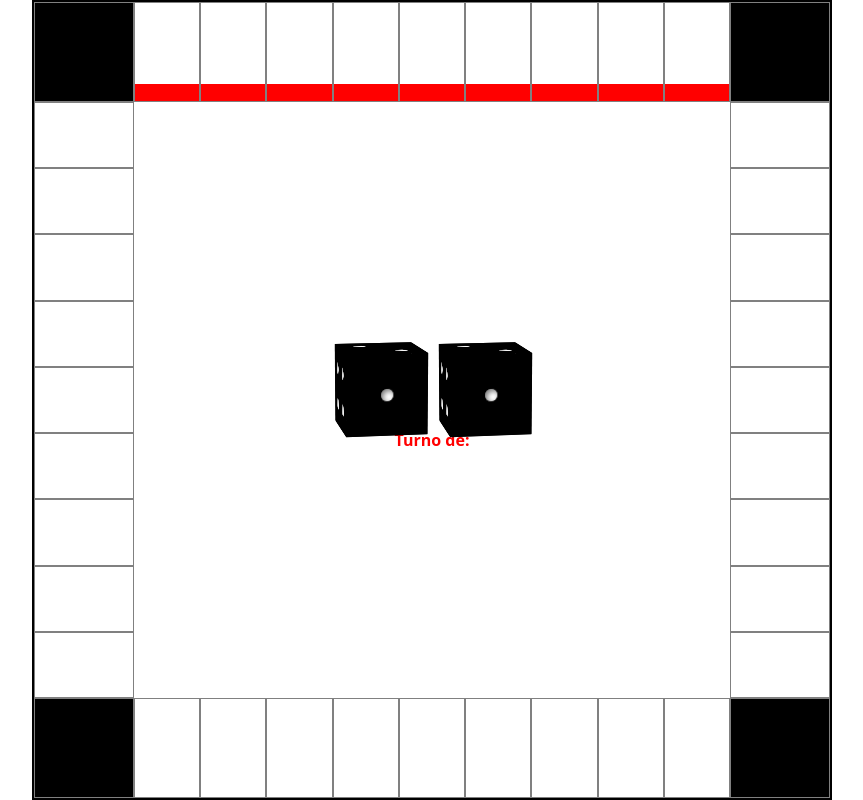
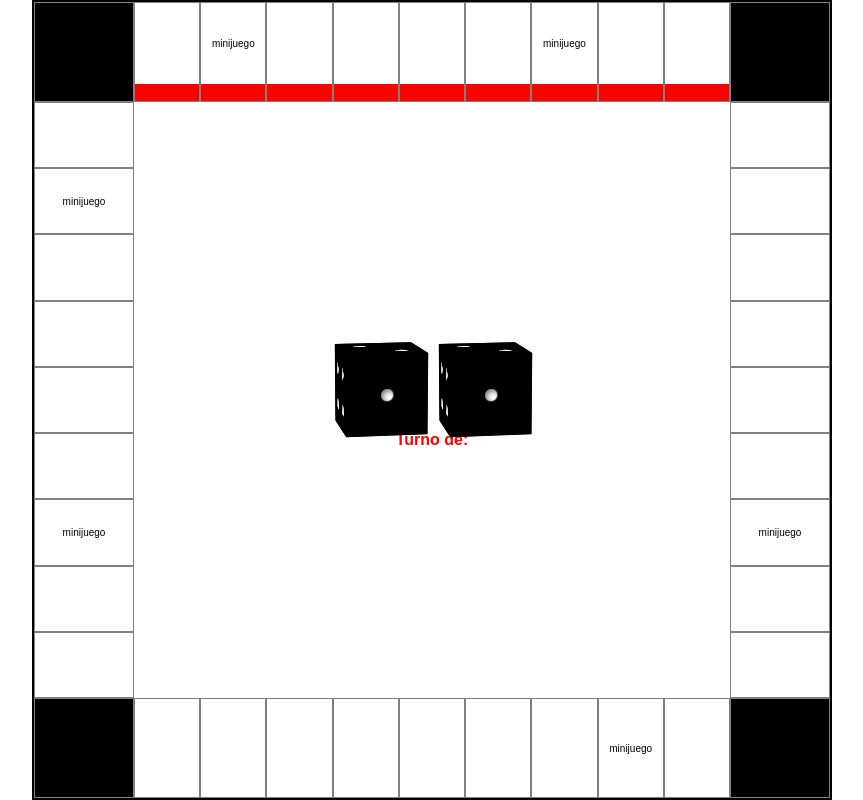
Before and after one commit to GuilleSanzNieto/ProyectoInterfacesMonoply, a React (Vite) app: page / in a window 1280 px wide. Both pictures are taken after a click on the button "JUGAR". Shown: the whole page, without its empty margins (208-1071 px from the left). Built offline with nearby package versions, Linux system fonts and the light colour scheme.

Commit message:
casillas funcionales. falta definir en algunos juegos la condicion de victoria, por ejemplo en el trivial

```diff
--- a/src/App.jsx
+++ b/src/App.jsx
@@ -14,6 +14,7 @@ function App() {
       ) : (
         <Inicio onStart={() => setJuegoIniciado(true)} />
       )}
+      {/* <Tablero/> */}
     </PlayersProvider>
   );
 }
--- a/src/Contexts/PlayersContext.jsx
+++ b/src/Contexts/PlayersContext.jsx
@@ -22,6 +22,7 @@ export const PlayersProvider = ({ children }) => {
                 index === playerIndex ? { ...player, position: newPosition } : player
             );
         });
+
     };
 
     return (
--- a/src/components/Tablero.jsx
+++ b/src/components/Tablero.jsx
@@ -3,26 +3,60 @@ import './styles/Tablero.css';
 import Dados from './Dados';
 import { PlayersContext } from '../Contexts/PlayersContext.jsx';
 import TicTacToe from '../juegos/TicTacToe.jsx';
+import WordSearch from '../juegos/WordSearch.jsx';
+import MemoriCard from '../juegos/MemoriCard.jsx';
+import Conecta4 from '../juegos/Conecta4.jsx';
+import MatesTest from '../juegos/MatesTest.jsx';
+import PiedraPapelTijera from '../juegos/PiedraPapelTijera.jsx';
+import Trivial from '../juegos/Trivial.jsx';
+
 
 const Tablero = () => {
   const { players, currentTurn, nextTurn, updatePlayerPosition, spinning, setSpinning } = useContext(PlayersContext);
   const [activeIndexes, setActiveIndexes] = useState([]);
   const [valorDados, setValorDados] = useState([]);
   const [showMiniGame, setShowMiniGame] = useState(false);
+  const [miniGameComponent, setMiniGameComponent] = useState(null);
+  const miniGameCells = [2, 7, 17, 22, 33, 38];
+  // const miniGameCells = [];
+  // for(let i = 0; i < 41; i++){
+  //   if(i % 2 === 0){
+  //     miniGameCells.push(i);
+  //   }
+  // }
 
-  const executeWhenAnimationEnds = () => {
+
+
+  const executeWhenAnimationEnds = (finalPosition) => {
     setValorDados([]);
     setActiveIndexes([]);
 
-    nextTurn();
-    setSpinning(false);
 
-    executeMiniGame();
+    if (miniGameCells.includes(finalPosition)) {
+      executeMiniGameRandom();
+    } else{
+      setEndMinigame(false);
+    }
   };
 
-  const executeMiniGame = () => {
+  const executeMiniGameRandom = () => {
+    // Lista de mini juegos disponibles
+    const miniGamesArray = [TicTacToe, WordSearch, MemoriCard, Conecta4, MatesTest, PiedraPapelTijera, Trivial];
+    const randomIndex = Math.floor(Math.random() * miniGamesArray.length);
+    console.log('Ejecutando minijuego:', miniGamesArray[randomIndex].name);
+    setMiniGameComponent(() => miniGamesArray[randomIndex]);
     setShowMiniGame(true);
   };
+
+  const setEndMinigame = (value) => {
+    if(value === false){
+      setShowMiniGame(false);
+      setMiniGameComponent(null);
+      nextTurn();
+      setSpinning(false);
+    }
+
+  }
 
 
   // Animación para mover el token del jugador actual
@@ -31,18 +65,21 @@ const Tablero = () => {
     for (let i = 0; i <= steps; i++) {
       newActiveIndexes.push((start + i) % 40);
     }
+
     setActiveIndexes([]);
     newActiveIndexes.forEach((activeIndex, i) => {
       setTimeout(() => {
-        // Efecto visual en el tablero
+
         setActiveIndexes(prev => [...prev, activeIndex]);
-        // Actualiza la posición del jugador actual en el contexto
         updatePlayerPosition(currentTurn, activeIndex);
       }, i * 250);
+
     });
-    // Al finalizar la animación, cambia de turno
+
     setTimeout(() => {
-      executeWhenAnimationEnds();
+
+      executeWhenAnimationEnds(newActiveIndexes[newActiveIndexes.length - 1]);
+
     }, (steps + 2) * 250);
   };
 
@@ -89,6 +126,14 @@ const Tablero = () => {
       >
         <div className="content">
           {
+            miniGameCells.includes(i) ? (
+              <div className="mini-game-cell" onClick={executeMiniGameRandom}>
+                <span>minijuego</span>
+              </div>
+            )
+              : ''
+          }
+          {
             mostarTokens(i)
           }
         </div>
@@ -130,11 +175,11 @@ const Tablero = () => {
 
   return (
     <div className="tablero-container">
-      {
-        showMiniGame ? <TicTacToe visible={setShowMiniGame}  /> : tableroComponent
-      }
+      {showMiniGame && miniGameComponent
+        ? // Renderiza dinámicamente el mini juego seleccionado
+          React.createElement(miniGameComponent, { visible: setEndMinigame })
+        : tableroComponent}
     </div>
-
   );
 };
 
--- a/src/components/styles/Inicio.css
+++ b/src/components/styles/Inicio.css
@@ -16,7 +16,6 @@
     font-size: 18px;
     padding: 10px 20px;
     cursor: pointer;
-    background-color: blue;
   }
 
 
--- a/src/juegos/Conecta4.jsx
+++ b/src/juegos/Conecta4.jsx
@@ -8,7 +8,7 @@ const createBoard = () => {
   return Array.from({ length: ROWS }, () => Array(COLS).fill(null));
 };
 
-const Conecta4 = () => {
+const Conecta4 = ({ visible }) => {
   const [board, setBoard] = useState(createBoard());
   const [currentPlayer, setCurrentPlayer] = useState('Red'); // Human: 'Red', Máquina: 'Yellow'
   const [winner, setWinner] = useState(null);
@@ -75,6 +75,9 @@ const Conecta4 = () => {
     const newWinner = checkWinner(newBoard);
     if (newWinner) {
       setWinner(newWinner);
+      setTimeout(() => {
+        visible(false);
+      }, 3000);
     }
 
     setBoard(newBoard);
--- a/src/juegos/MatesTest.jsx
+++ b/src/juegos/MatesTest.jsx
@@ -1,7 +1,7 @@
 import React, { useState, useEffect } from 'react';
 import './styles/MatesTest.css';
 
-const MathGame = () => {
+const MathGame = ({ visible }) => {
   const [num1, setNum1] = useState(0);
   const [num2, setNum2] = useState(0);
   const [operator, setOperator] = useState('+');
@@ -49,6 +49,9 @@ const MathGame = () => {
           setShowAnimation(false); // Desactiva la animación después de 2 segundos
           setStreak(0); // Reinicia el contador
         }, 2000);
+        setTimeout(() => {
+          visible(false);
+        }, 3000);
       }
     } else {
       setResultMessage('Incorrecto. Intenta de nuevo.');
--- a/src/juegos/MemoriCard.jsx
+++ b/src/juegos/MemoriCard.jsx
@@ -21,7 +21,7 @@ const shuffleCards = (cards) => {
   return cards.sort(() => Math.random() - 0.5);
 };
 
-const MemoriCard = () => {
+const MemoriCard = ({ visible }) => {
   const [cards, setCards] = useState(shuffleCards(initialCards));
   const [firstCard, setFirstCard] = useState(null);
   const [secondCard, setSecondCard] = useState(null);
@@ -81,6 +81,9 @@ const MemoriCard = () => {
     useEffect(() => {
         if (cards.length > 0 && cards.every(card => card.matched)) {
             setHasWon(true);
+            setTimeout(() => {
+              visible(false);
+            }, 3000);
         }
     }, [cards]);
     //Para que el mensaje de ganador se muestre por 3 segundos
@@ -88,6 +91,9 @@ const MemoriCard = () => {
         if (hasWon) {
           const timer = setTimeout(() => {
             setHasWon(false);
+            setTimeout(() => {
+              visible(false);
+            }, 3000);
           }, 3000);
           return () => clearTimeout(timer); // Limpiar el timer si el componente se desmonta o si se vuelve a ejecutar el efecto.
         }
--- a/src/juegos/PiedraPapelTijera.jsx
+++ b/src/juegos/PiedraPapelTijera.jsx
@@ -1,7 +1,7 @@
 import React, { useState, useEffect } from 'react';
 import './styles/PiedraPapelTijera.css';
 
-const PiedraPapelTijera = () => {
+const PiedraPapelTijera = ({ visible }) => {
   const opciones = ['Piedra', 'Papel', 'Tijera'];
   const [eleccionUsuario, setEleccionUsuario] = useState('');
   const [eleccionOrdenador, setEleccionOrdenador] = useState('');
@@ -45,6 +45,9 @@ const PiedraPapelTijera = () => {
       (usuario === 'Tijera' && ordenador === 'Papel')
     ) {
       setResultado('Ganaste');
+      setTimeout(() => {
+        visible(false);
+      }, 3000);
       setPuntuacionUsuario(puntuacionUsuario + 1);
     } else {
       setResultado('Perdiste');
--- a/src/juegos/Trivial.jsx
+++ b/src/juegos/Trivial.jsx
@@ -36,7 +36,7 @@ const questions = [
   },
 ];
 
-const Trivial = () => {
+const Trivial = ({ visible }) => {
   const [selectedQuestion, setSelectedQuestion] = useState(null);
   const [responseMessage, setResponseMessage] = useState('');
   const [responseColor, setResponseColor] = useState('');
--- a/src/juegos/WordSearch.jsx
+++ b/src/juegos/WordSearch.jsx
@@ -157,7 +157,7 @@ const WordSearch = ({ visible }) => {
             if (newFound.length === 4) {
               setHasWon(true);
               setTimeout(() => {
-                visible(!hasWon);
+                visible(false);
               }, 3000);
             }
             return newFound;
```
